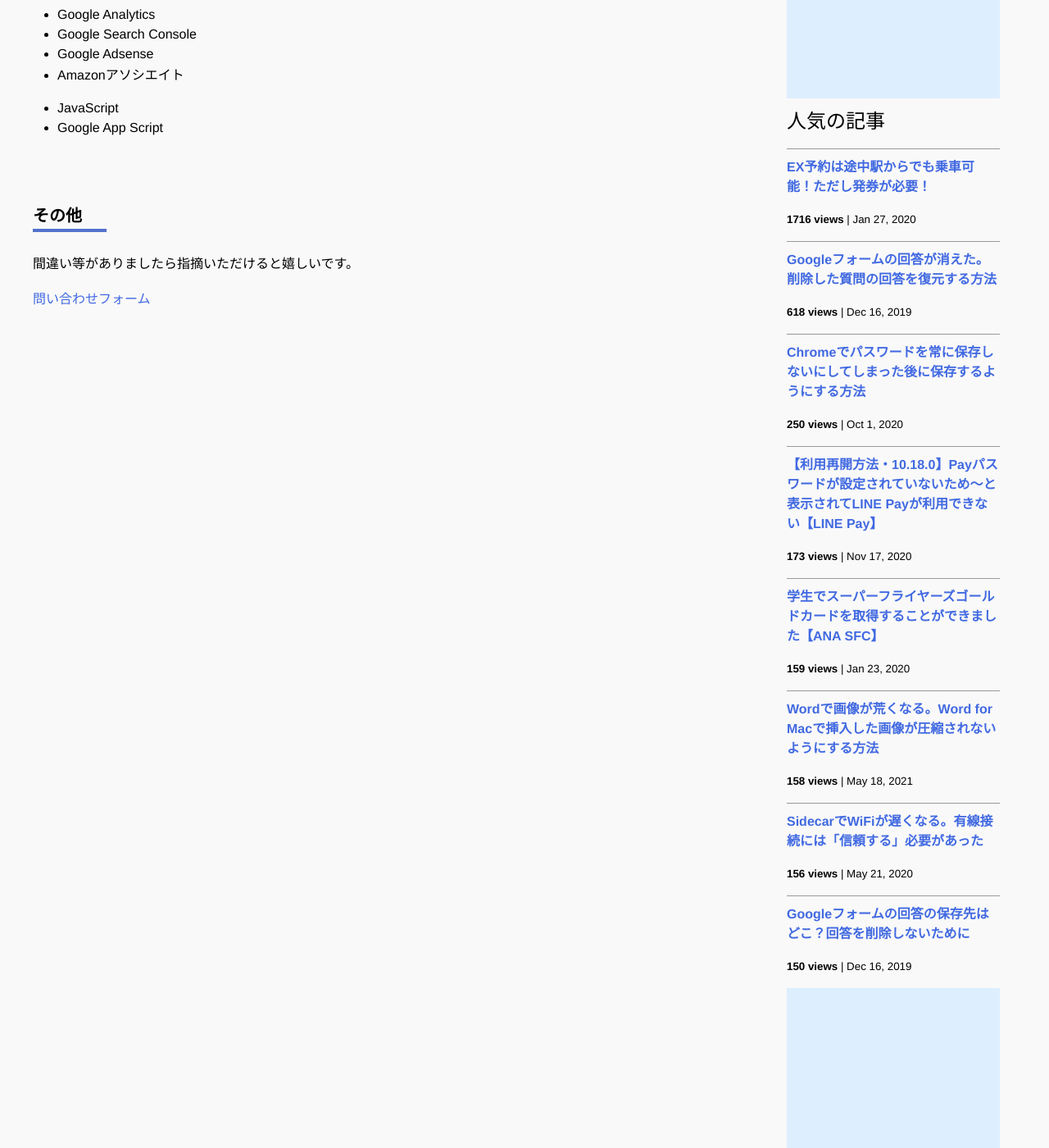
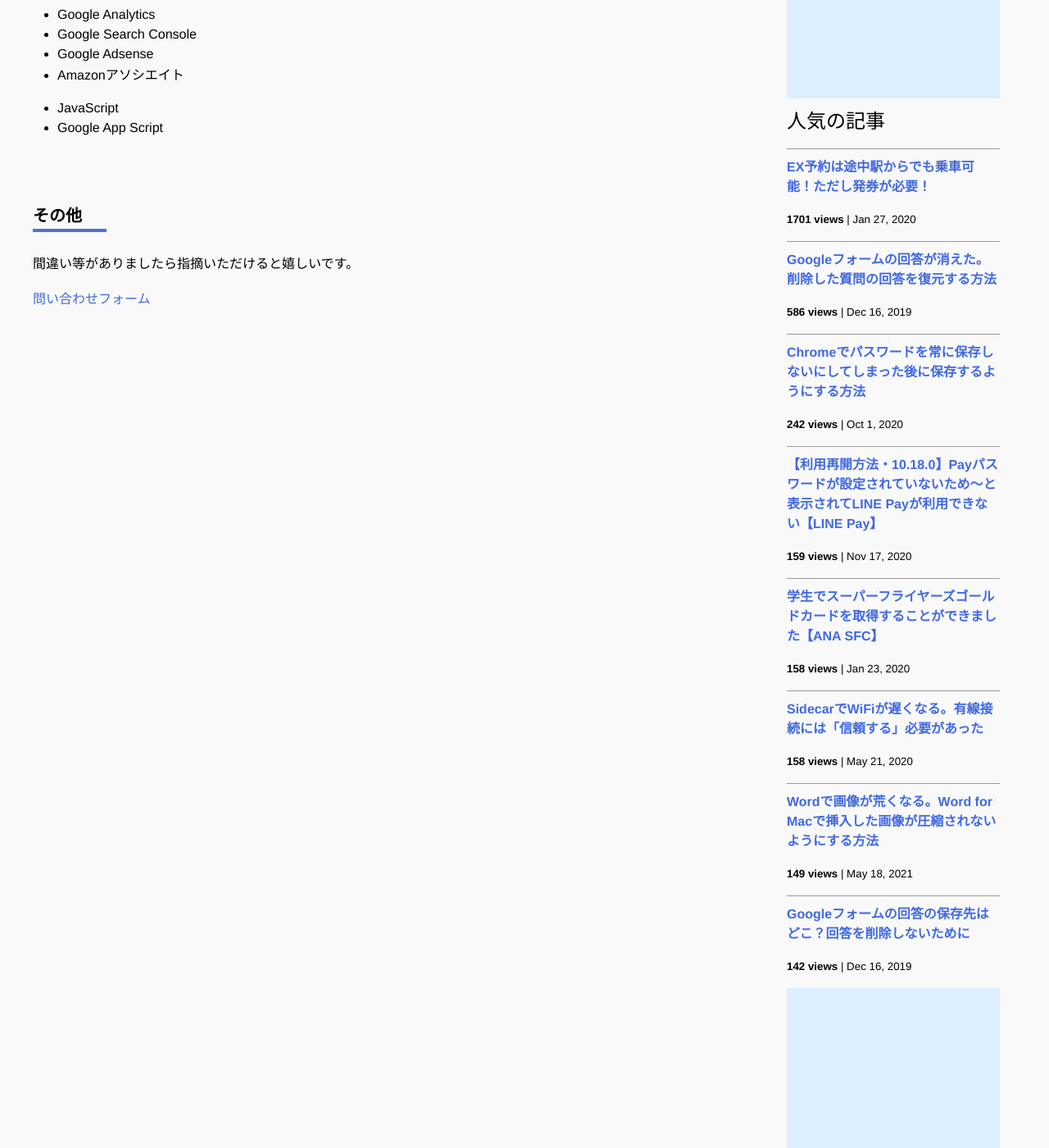
Before and after one commit to iwanaminami/shoyaiwaname, a Jekyll site: the page built from about.markdown, in a window 1280 px wide and 1400 px high, scrolled down 693 px. Shown: the whole window at 82% size. Built offline with Jekyll 4.4.1, drawn with Linux system fonts in a browser that asks for light colours; nearby versions of some CDN libraries; comment, search, counter and statistics services are not loaded.

Commit message:
a new commit message

```diff
--- a/_data/popularposts.yml
+++ b/_data/popularposts.yml
@@ -1,17 +1,17 @@
 side:
-  - view: 1716
+  - view: 1701
     url: /2020/01/27/ex-rideontheway.html
-  - view: 618
+  - view: 586
     url: /2019/12/16/restore-googleform.html
-  - view: 250
+  - view: 242
     url: /2020/10/01/googlepassword.html
-  - view: 173
+  - view: 159
     url: /2020/11/17/linepay.html
-  - view: 159
+  - view: 158
     url: /2020/01/23/sfcgold.html
   - view: 158
+    url: /2020/05/21/sidecar-via-cable.html
+  - view: 149
     url: /2021/05/18/image-compression-word.html
-  - view: 156
-    url: /2020/05/21/sidecar-via-cable.html
-  - view: 150
+  - view: 142
     url: /2019/12/16/googleform-answers.html
```
